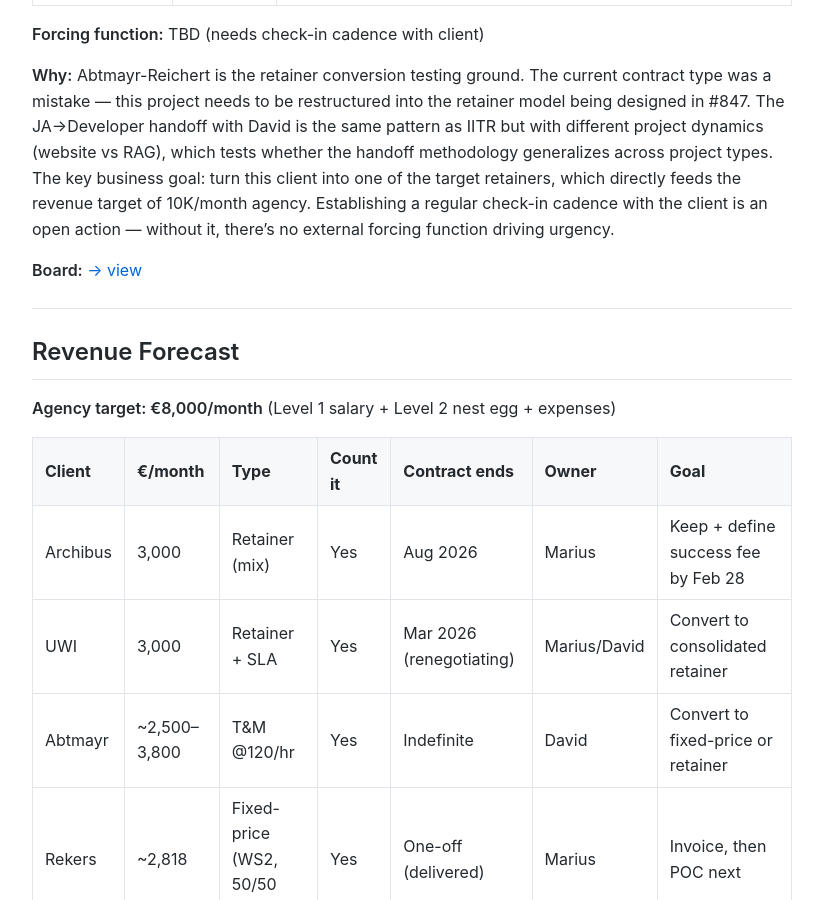
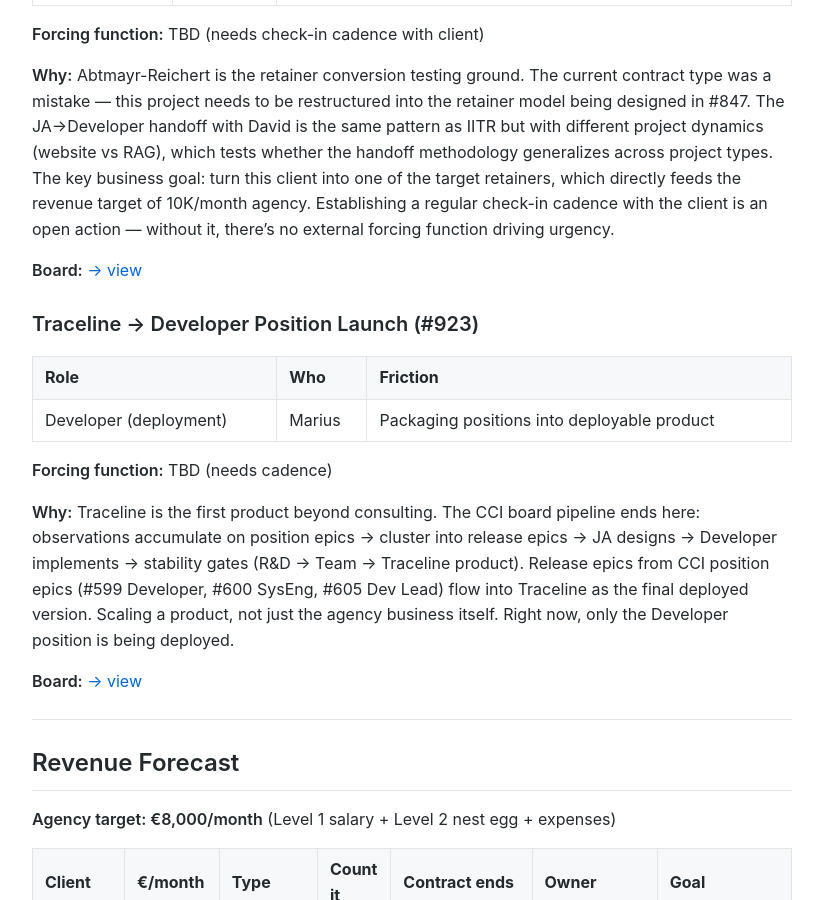
Before and after one commit to MariusWilsch/public-wilsch-ai-pages, a Jekyll site: the page built from project/soloforce/monthly-plan-2026-02-23-to-2026-03-31.md, in a window 1280 px wide and 900 px high, scrolled down 3714 px. Shown: the whole window, without its empty margins (228-1051 px from the left). Built offline with Jekyll 4.4.1, drawn with Linux system fonts in a browser that asks for light colours; our own code applies the rules of GitHub Pages for plain Markdown files; some of the changed text lies outside the part shown.

Commit message:
Sync from hippocampus 2026-02-25

```diff
--- a/project/soloforce/monthly-plan-2026-02-23-to-2026-03-31.md
+++ b/project/soloforce/monthly-plan-2026-02-23-to-2026-03-31.md
@@ -65,7 +65,7 @@ First monthly plan. Testing: if monthly pre-decides direction and daily enforces
 | Developer | David | — |
 | Dev Lead | Marius | Learning to review code |
 
-**Forcing function:** ASAP (overdue)
+**Forcing function:** TBD (needs cadence)
 
 **Why:** IITR exercises two position touchpoints that don't exist anywhere else right now. First, the JA side: decomposing design docs into issues that David can execute — the same friction as Archibus but with a real handoff to another human. Second, the Dev Lead side: reviewing David's code and learning what good review looks like. David already proved he can complete decomposition independently on this project — the open question is why he doesn't struggle where Marius does. Understanding that asymmetry is the real learning. The project is overdue due to a legal dispute blocking progress, which makes every session high-value: limited time means maximum extraction per touchpoint.
 
@@ -110,6 +110,18 @@ First monthly plan. Testing: if monthly pre-decides direction and daily enforces
 **Why:** Abtmayr-Reichert is the retainer conversion testing ground. The current contract type was a mistake — this project needs to be restructured into the retainer model being designed in #847. The JA→Developer handoff with David is the same pattern as IITR but with different project dynamics (website vs RAG), which tests whether the handoff methodology generalizes across project types. The key business goal: turn this client into one of the target retainers, which directly feeds the revenue target of 10K/month agency. Establishing a regular check-in cadence with the client is an open action — without it, there's no external forcing function driving urgency.
 
 **Board:** [→ view](https://github.com/DaveX2001/deliverable-tracking/issues?q=is%3Aopen+label%3A06_ABTMAYR-REICHERT)
+
+### Traceline → Developer Position Launch (#923)
+
+| Role | Who | Friction |
+|------|-----|----------|
+| Developer (deployment) | Marius | Packaging positions into deployable product |
+
+**Forcing function:** TBD (needs cadence)
+
+**Why:** Traceline is the first product beyond consulting. The CCI board pipeline ends here: observations accumulate on position epics → cluster into release epics → JA designs → Developer implements → stability gates (R&D → Team → Traceline product). Release epics from CCI position epics (#599 Developer, #600 SysEng, #605 Dev Lead) flow into Traceline as the final deployed version. Scaling a product, not just the agency business itself. Right now, only the Developer position is being deployed.
+
+**Board:** [→ view](https://github.com/DaveX2001/deliverable-tracking/issues/923)
 
 ---
 
@@ -209,6 +221,21 @@ First monthly plan. Testing: if monthly pre-decides direction and daily enforces
 
 **Note:** All fires are lead tasks — can batch in one 4-terminal session if maker slot finishes early.
 
+### 2026-02-26 (Thursday)
+
+**Slot 1: Archibus — AI Bulk Data Entry**
+- Why: Close JA release epic 1, continue step 2 for Thursday all-hands milestone
+- Key: #373
+
+**Slot 2: Traceline — Developer Position Launch**
+- Why: First product beyond agency business — building beyond consulting
+- Key: #923
+
+**Fires (ranked):**
+1. Rohdex — needs attention (epic level)
+2. IITR — needs attention (epic level)
+3. UWI — needs review at epic level
+
 ---
 
 ## References
```
